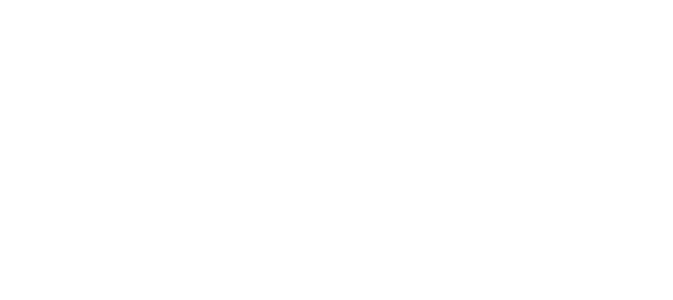
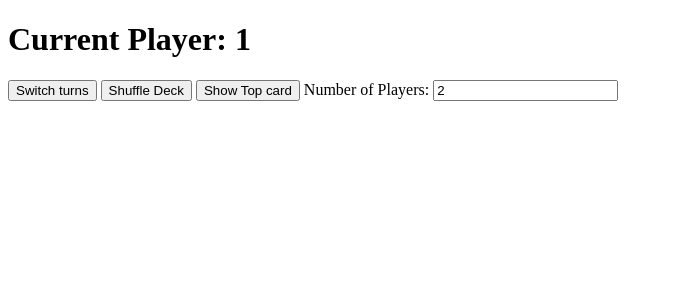
Before and after one commit to Immortal000/uno, a SvelteKit app: page / in a window 1280 px wide. Shown: the top 300 px of the page, without its empty margins (0-673 px from the left). Built offline with nearby package versions, Linux system fonts and the light colour scheme.

Commit message:
Shuffle deck feature 🔀 and player switching ▶

```diff
--- /dev/null
+++ b/src/card_functions/shuffle.js
@@ -0,0 +1,13 @@
+// @ts-nocheck
+import { deck, top_card } from '../store';
+
+// Shuffles the deck and updates the store value: Different every time shuffled
+export const shuffleDeck = (array) => {
+	for (var i = array.length - 1; i > 0; i--) {
+		var rand = Math.floor(Math.random() * (i + 1));
+		[array[i], array[rand]] = [array[rand], array[i]];
+	}
+
+	deck.set(array);
+	top_card.set(array[0]);
+};
--- a/src/routes/+page.svelte
+++ b/src/routes/+page.svelte
@@ -1,3 +1,38 @@
 <script>
-	import { deck } from '../store';
+	// @ts-nocheck
+
+	import { deck, num_players, current_player, top_card } from '../store';
+	import { shuffleDeck } from '../card_functions/shuffle';
+
+	// Local variables
+	let number_players_input = 2;
+
+	// Change the current player based on the total number of players
+	// NEED TO UPDATE TOP CARD AFTER EVERY TURN
+	const nextTurn = () => {
+		if ($current_player < $num_players) {
+			current_player.update((n) => n + 1);
+		} else {
+			current_player.set(1);
+		}
+	};
+
+	// Change the total number of players
+	const updateNumberPlayers = () => {
+		num_players.set(number_players_input);
+	};
 </script>
+
+<h1>Current Player: {$current_player}</h1>
+<button on:click={nextTurn}>Switch turns</button>
+<button on:click={shuffleDeck($deck)}>Shuffle Deck</button>
+<button on:click={() => console.log($top_card)}>Show Top card</button>
+
+<label for="numPlayers">Number of Players: </label>
+<input
+	type="number"
+	placeholder="Number of Players"
+	bind:value={number_players_input}
+	on:change={updateNumberPlayers}
+	id="numPlayers"
+/>
--- a/src/store/index.js
+++ b/src/store/index.js
@@ -3,3 +3,6 @@
 import { card_deck } from './generateDeck';
 
 export const deck = writable(card_deck);
+export const num_players = writable(4);
+export const current_player = writable(1);
+export const top_card = writable(card_deck[0]);
```
Also changed, not shown: src/components/cards/number.svelte (added, +13 -0 lines), src/components/cards/power.svelte (added, +13 -0 lines), src/components/navbar.svelte (added).
